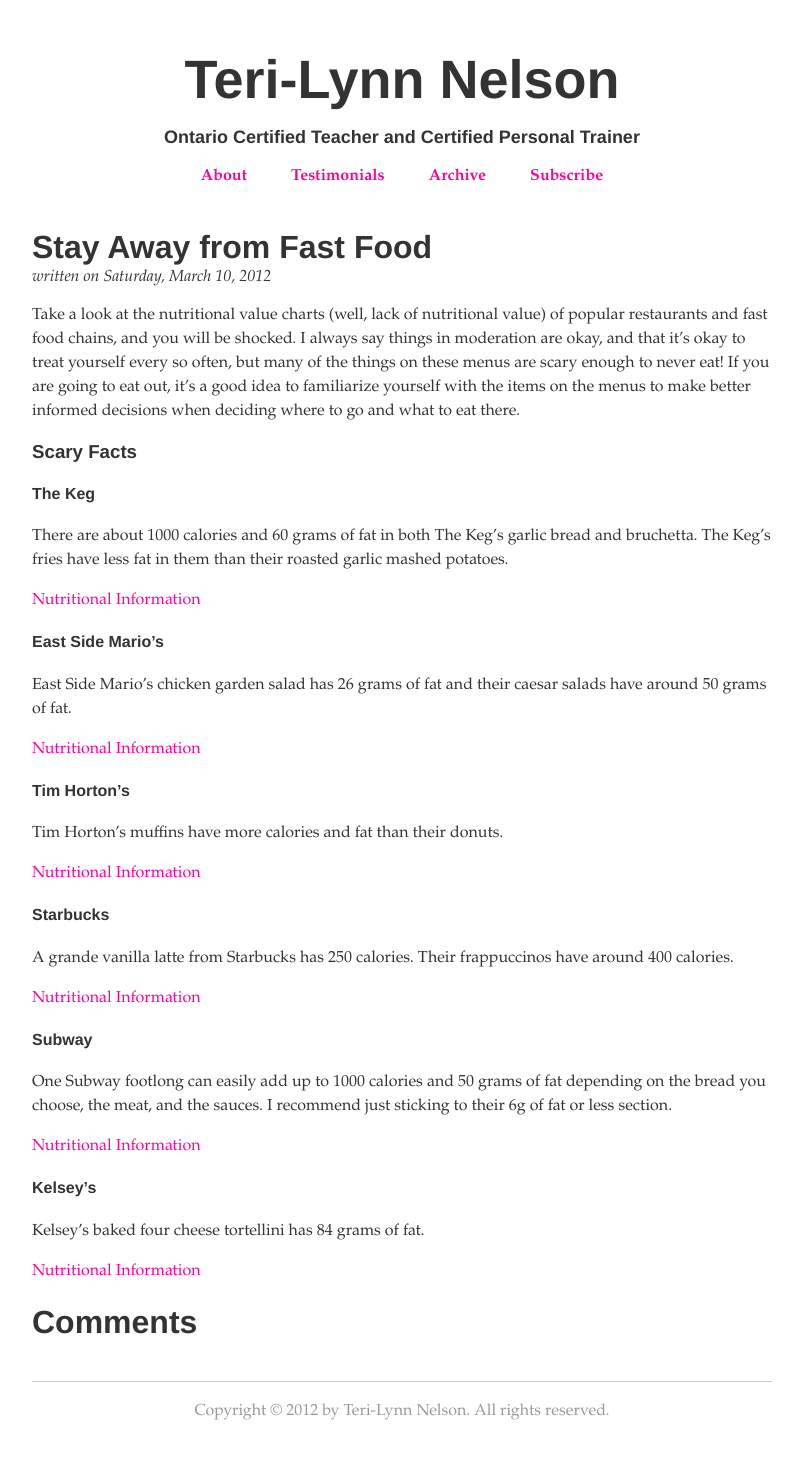
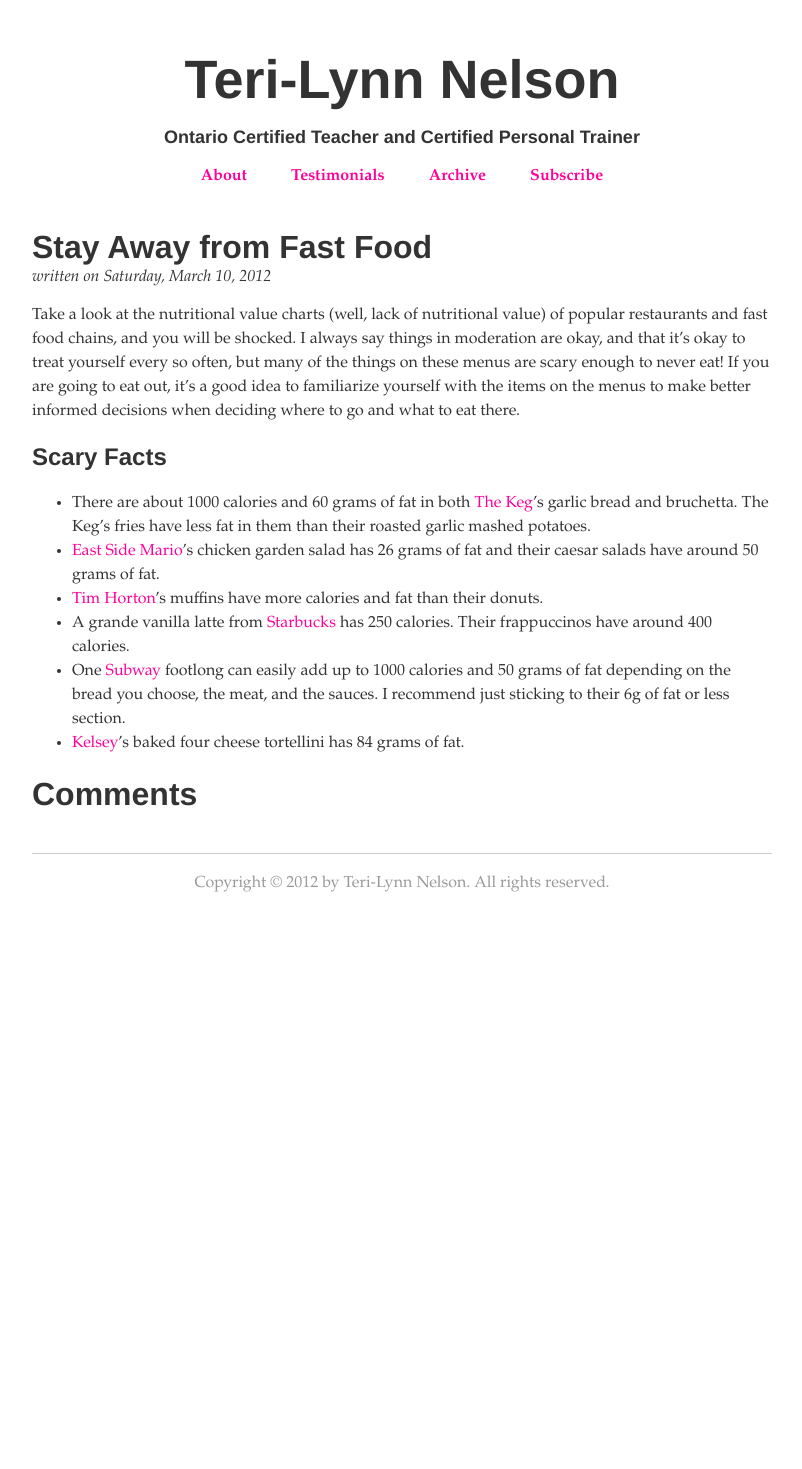
Before and after one commit to teri-lynn/teri-lynn.github.com, a Jekyll site: the page built from _posts/2012-03-10-stay-away-from-fast-food.md, in a window 1280 px wide. Shown: the whole page, without its empty margins (238-1040 px from the left). Built offline with Jekyll 4.4.1, drawn with Linux system fonts in a browser that asks for light colours; some web fonts are replaced; Markdown is read by kramdown in place of the engine named in the settings; after the commit the page ends 941 px from its top, so only the background shows below that.

Commit message:
Fixed formatting of 2012-03-10-stay-away-from-fast-food.md

```diff
--- a/_posts/2012-03-10-stay-away-from-fast-food.md
+++ b/_posts/2012-03-10-stay-away-from-fast-food.md
@@ -14,46 +14,21 @@
 items on the menus to make better informed decisions when deciding where to go
 and what to eat there.
 
-### Scary Facts
+## Scary Facts
 
-#### The Keg
-
-There are about 1000 calories and 60 grams of fat in both The Keg's garlic
-bread and bruchetta. The Keg's fries have less fat in them than their roasted
-garlic mashed potatoes.
-
-[Nutritional Information](http://www.kegsteakhouse.com/en/nutritional-charts/starters-soup/)
-
-#### East Side Mario's
-
-East Side Mario's chicken garden salad has 26 grams of fat and their caesar
-salads have around 50 grams of fat.
-
-[Nutritional Information](http://www.eastsidemarios.com/pdfs/EastSideMariosNutritionGuide.pdf)
-
-#### Tim Horton's
-
-Tim Horton's muffins have more calories and fat than their donuts.
-
-[Nutritional Information](http://www.timhortons.com/ca/pdf/nutrition-guide-can.pdf)
-
-#### Starbucks
-
-A grande vanilla latte from Starbucks has 250 calories. Their frappuccinos have
-around 400 calories.
-
-[Nutritional Information](http://www.starbucks.com/menu)
-
-#### Subway
-
-One Subway footlong can easily add up to 1000 calories and 50 grams of fat
-depending on the bread you choose, the meat, and the sauces. I recommend just
-sticking to their 6g of fat or less section.
-
-[Nutritional Information](http://www.subway.com/nutrition/nutritionlist.ASPX?COUNTRYCODE=CAN&LANGUAGECODE=ENG&id=sandwich)
-
-#### Kelsey's
-
-Kelsey's baked four cheese tortellini has 84 grams of fat.
-
-[Nutritional Information](http://www.kelseys.ca/nutrition.php)
+- There are about 1000 calories and 60 grams of fat in both
+  [The Keg]((http://www.kegsteakhouse.com/en/nutritional-charts/starters-soup/))'s
+  garlic bread and bruchetta. The Keg's fries have less fat in them than their
+  roasted garlic mashed potatoes.
+- [East Side Mario](http://www.eastsidemarios.com/pdfs/EastSideMariosNutritionGuide.pdf)'s
+  chicken garden salad has 26 grams of fat and their caesar
+  salads have around 50 grams of fat.
+- [Tim Horton](http://www.timhortons.com/ca/pdf/nutrition-guide-can.pdf)'s muffins have more calories and fat than their donuts.
+- A grande vanilla latte from [Starbucks](http://www.starbucks.com/menu) has
+  250 calories. Their frappuccinos have around 400 calories.
+- One [Subway](http://www.subway.com/nutrition/nutritionlist.ASPX?COUNTRYCODE=CAN&LANGUAGECODE=ENG&id=sandwich)
+  footlong can easily add up to 1000 calories and 50 grams of fat depending on
+  the bread you choose, the meat, and the sauces. I recommend just sticking to
+  their 6g of fat or less section.
+- [Kelsey](http://www.kelseys.ca/nutrition.php)'s baked four cheese tortellini
+  has 84 grams of fat.
```
